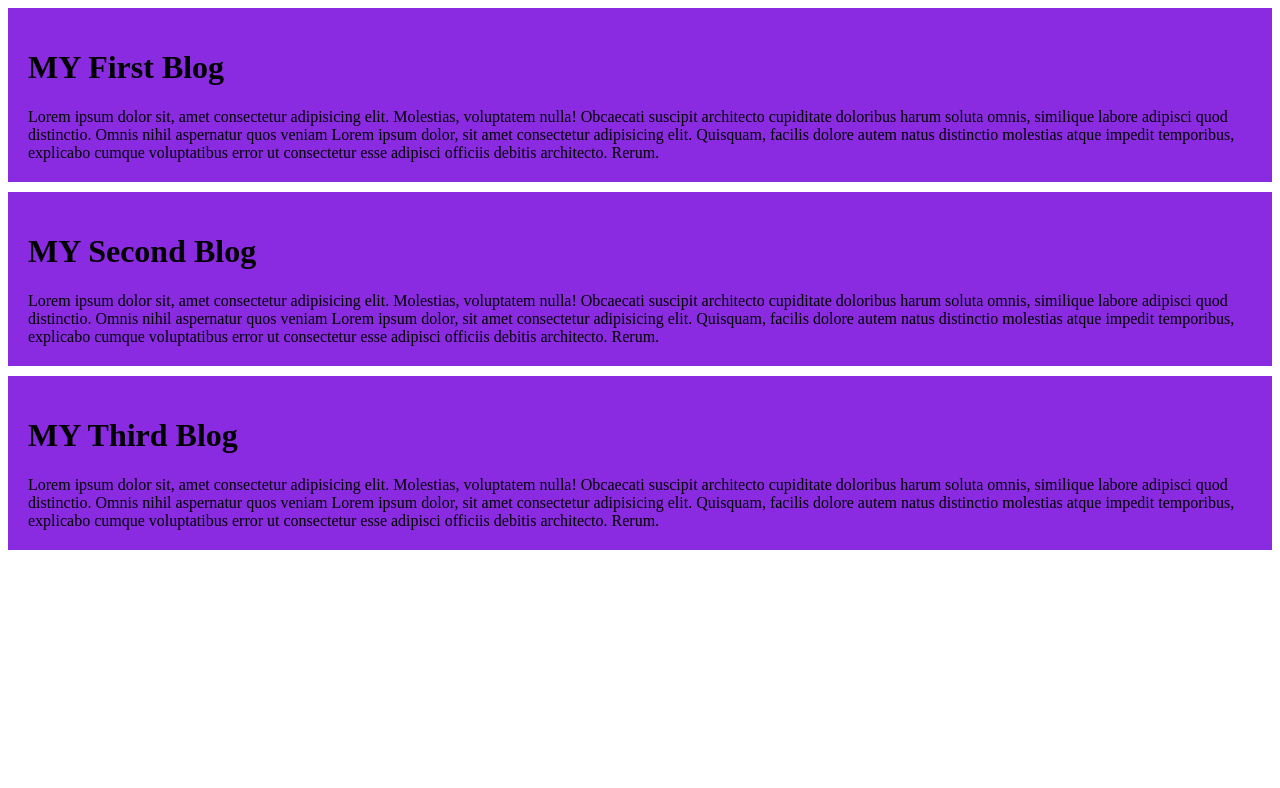
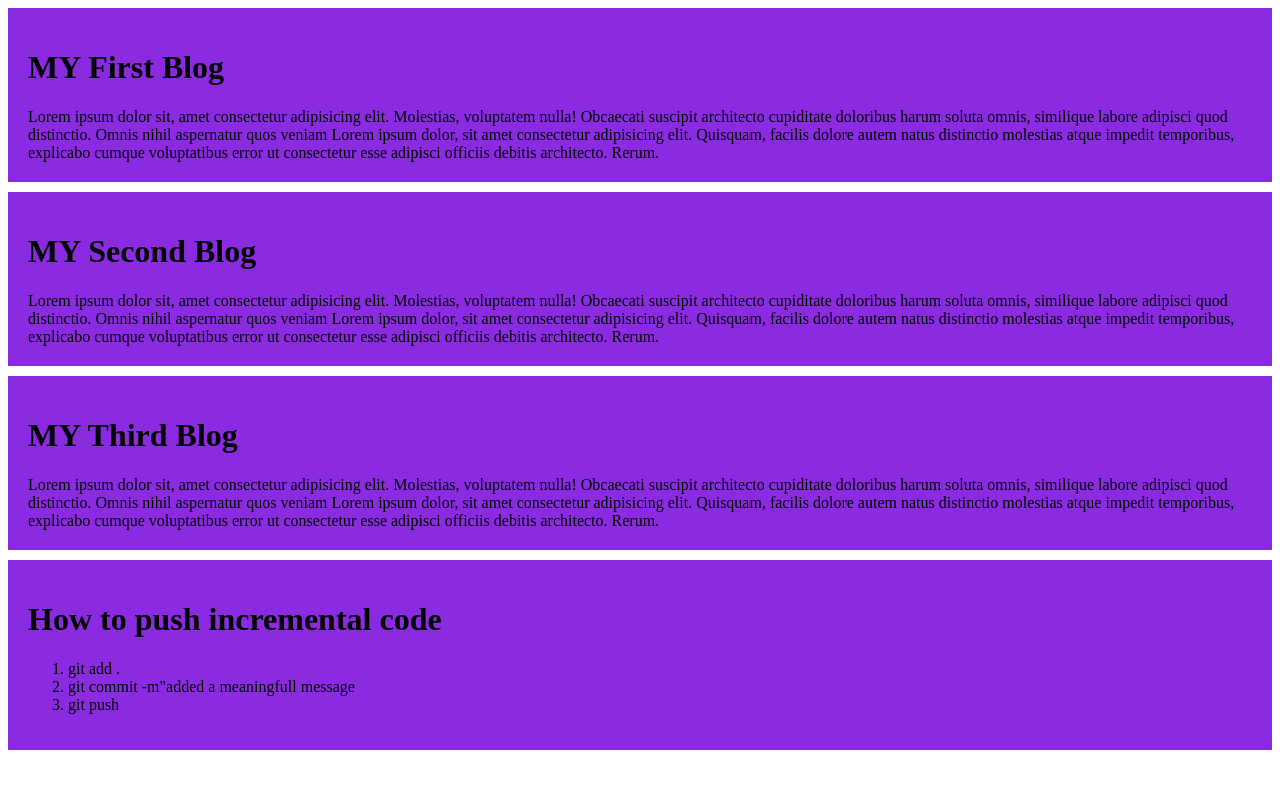
Before and after one commit to SabbirHossenShanto/my-first-github-repo, a plain HTML site: page index.html in a window 1280 px wide. Drawn offline with Linux system fonts and the light colour scheme.

Commit message:
added a list push code

```diff
--- a/index.html
+++ b/index.html
@@ -20,5 +20,19 @@ Lorem ipsum dolor sit, amet consectetur adipisicing elit. Molestias, voluptatem
         <h1>MY Third Blog</h1>
 Lorem ipsum dolor sit, amet consectetur adipisicing elit. Molestias, voluptatem nulla! Obcaecati suscipit architecto cupiditate doloribus harum soluta omnis, similique labore adipisci quod distinctio. Omnis nihil aspernatur quos veniam Lorem ipsum dolor, sit amet consectetur adipisicing elit. Quisquam, facilis dolore autem natus distinctio molestias atque impedit temporibus, explicabo cumque voluptatibus error ut consectetur esse adipisci officiis debitis architecto. Rerum.
     </div>
+<div>
+<h1>How to push incremental code</h1>
+<ol>
+<li>git add .</li>
+<li>git commit -m"added a meaningfull message</li>
+<li>git push</li>
+</ol>
+
+
+
+
+
+</div>
+
 </body>
 </html>
```
